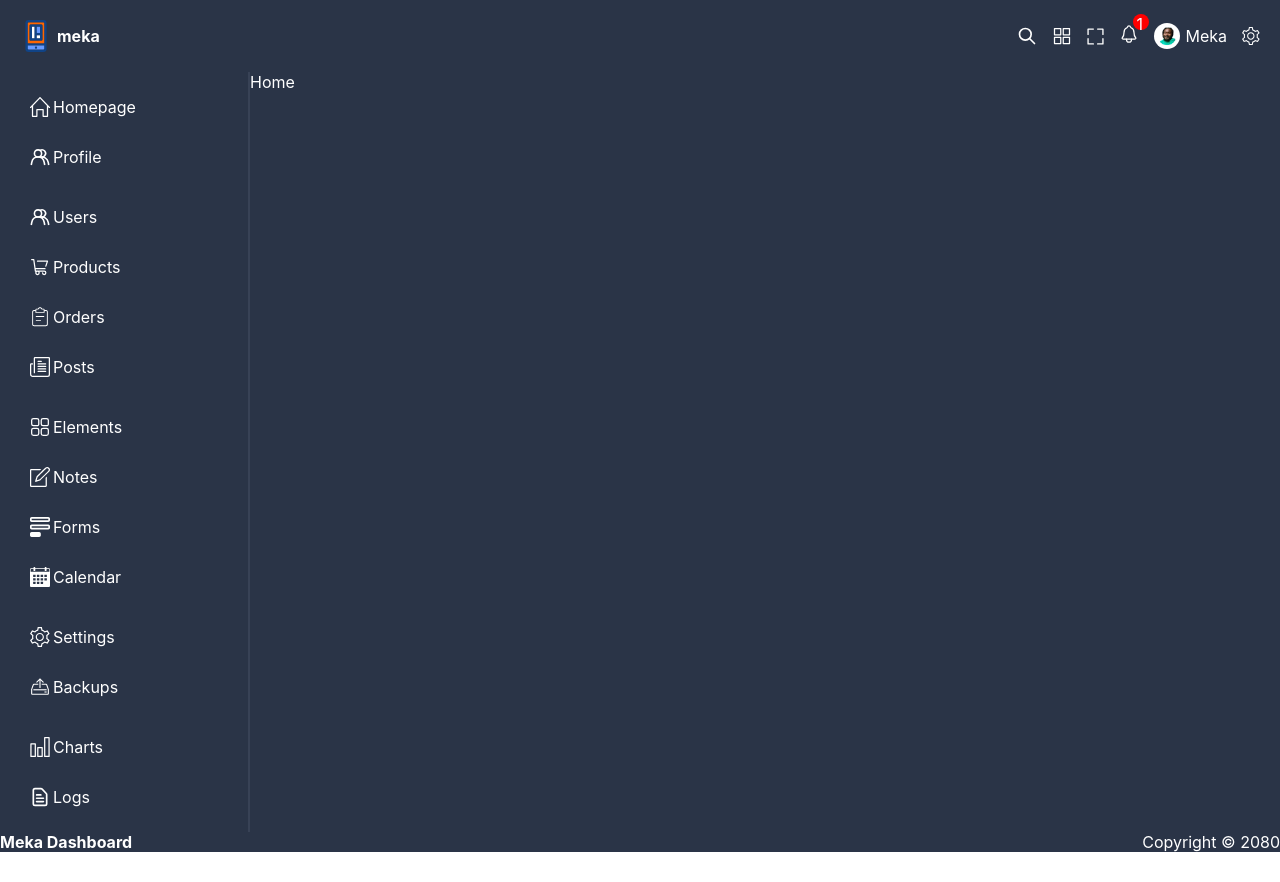
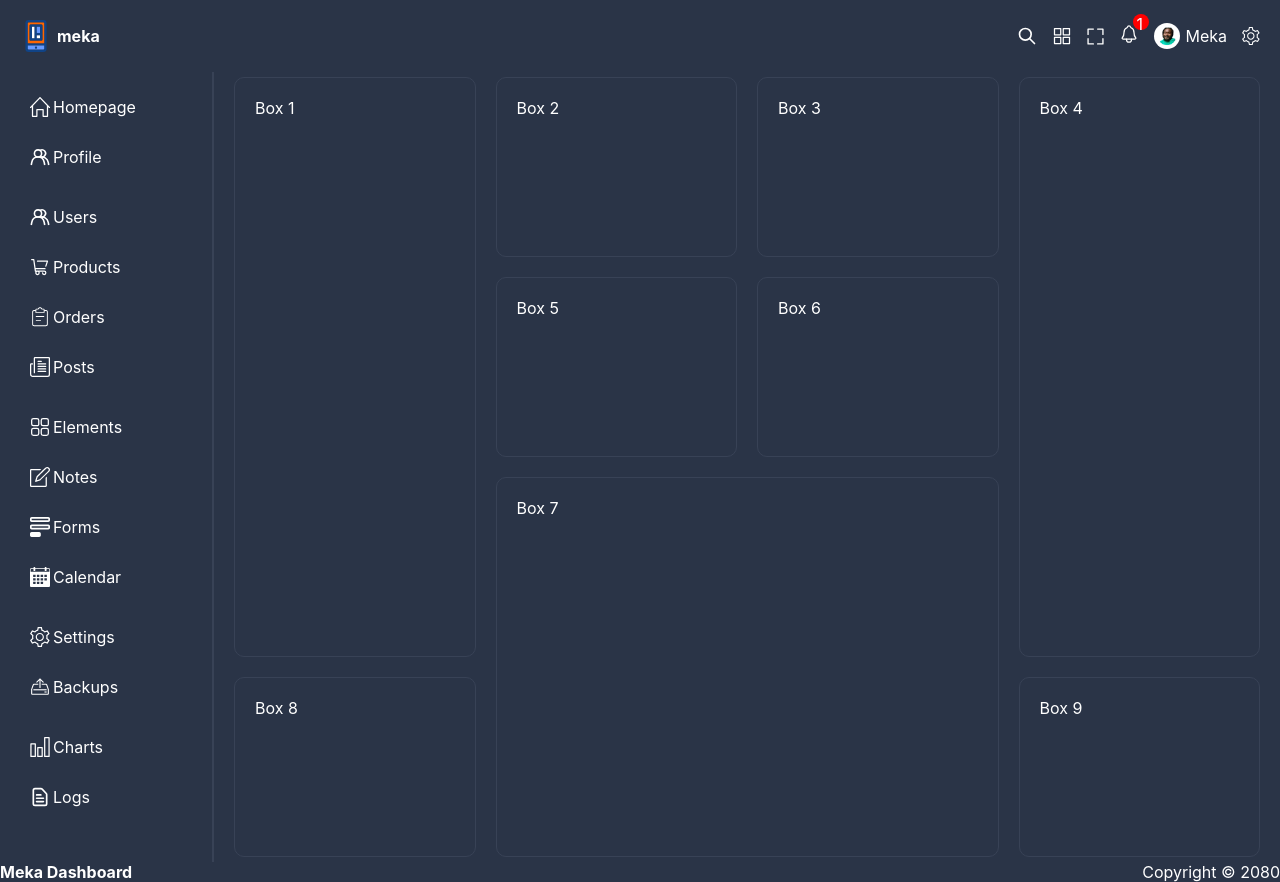
Before and after one commit to kelvinSeamount/Dashboard-React, a React (Vite) app: page / in a window 1280 px wide. Before the commit the page ends 852 px from the top, so only its background shows below. Built offline with nearby package versions, Linux system fonts and the light colour scheme.

Commit message:
refactor layout

```diff
--- a/src/App.tsx
+++ b/src/App.tsx
@@ -1,11 +1,41 @@
-import { createBrowserRouter, RouterProvider } from "react-router-dom";
-import Layout from "./layouts/layout";
+import { createBrowserRouter, Outlet, RouterProvider } from "react-router-dom";
+
 import Home from "./pages/home/Home";
 import Users from "./pages/users/Users";
 import Products from "./pages/product/Products";
 import "./styles/global.scss";
+import Navbar from "./components/navbar/Navbar";
+import Menu from "./components/menu/Menu";
+import Footer from "./components/footer/Footer";
 
 function App() {
+  const Layout = () => {
+    return (
+      <div className="main">
+        <Navbar />
+        <div className="container">
+          <div className="menuContainer">
+            <Menu
+              id={0}
+              title={""}
+              listItems={[
+                {
+                  id: 1,
+                  title: "",
+                  url: "",
+                  icon: "",
+                },
+              ]}
+            />
+          </div>
+          <div className="contentContainer">
+            <Outlet />
+          </div>
+        </div>
+        <Footer />
+      </div>
+    );
+  };
   const router = createBrowserRouter([
     {
       path: "/",
--- a/src/layouts/layout.tsx
+++ /dev/null
@@ -1,34 +0,0 @@
-import { Outlet } from "react-router-dom";
-import Menu from "../components/menu/Menu";
-import Navbar from "../components/navbar/Navbar";
-import Footer from "../components/footer/Footer";
-
-const Layout = () => {
-  return (
-    <div className="main">
-      <Navbar />
-      <div className="container">
-        <div className="menuContainer">
-          <Menu
-            id={0}
-            title={""}
-            listItems={[
-              {
-                id: 1,
-                title: "",
-                url: "",
-                icon: "",
-              },
-            ]}
-          />
-        </div>
-        <div className="menuContent">
-          <Outlet />
-        </div>
-      </div>
-      <Footer />
-    </div>
-  );
-};
-
-export default Layout;
--- a/src/pages/home/Home.tsx
+++ b/src/pages/home/Home.tsx
@@ -1,6 +1,19 @@
 import "./home.scss";
+
 const Home = () => {
-  return <div className="home">Home</div>;
+  return (
+    <div className="home">
+      <div className="box box1">Box 1</div>
+      <div className="box box2">Box 2</div>
+      <div className="box box3">Box 3</div>
+      <div className="box box4">Box 4</div>
+      <div className="box box5">Box 5</div>
+      <div className="box box6">Box 6</div>
+      <div className="box box7">Box 7</div>
+      <div className="box box8">Box 8</div>
+      <div className="box box9">Box 9</div>
+    </div>
+  );
 };
 
 export default Home;
--- a/src/pages/home/home.scss
+++ b/src/pages/home/home.scss
@@ -1,2 +1,28 @@
+@import "../../styles/variables.scss";
 .home {
+  display: grid;
+  gap: 20px;
+  grid-template-columns: repeat(4, 1fr);
+  grid-auto-rows: minmax(180px, auto);
+  grid-auto-flow: dense;
+
+  .box {
+    padding: 20px;
+    border-radius: 10px;
+    border: 1px solid $soft-bg;
+  }
+
+  .box1 {
+    grid-column: span 1;
+    grid-row: span 3;
+  }
+
+  .box4 {
+    grid-column: span 1;
+    grid-row: span 3;
+  }
+  .box7 {
+    grid-column: span 2;
+    grid-row: span 2;
+  }
 }
```
